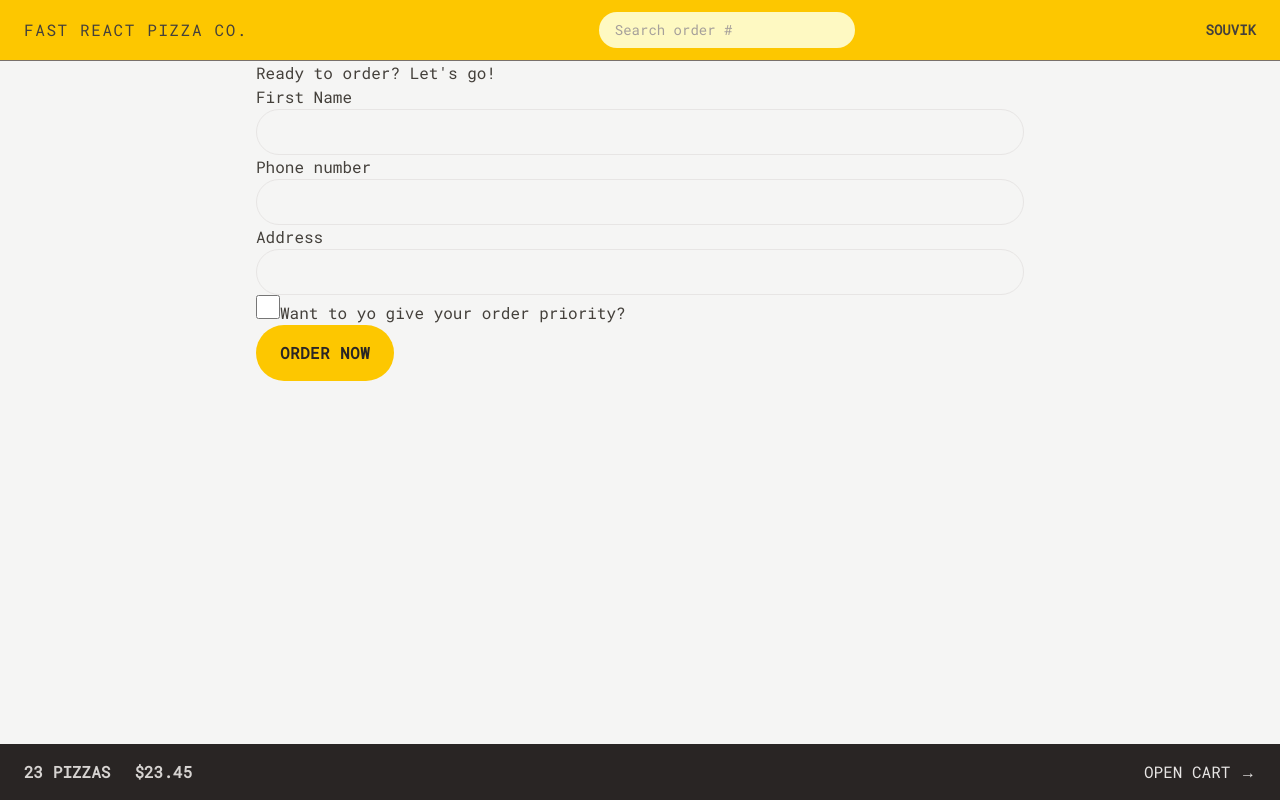
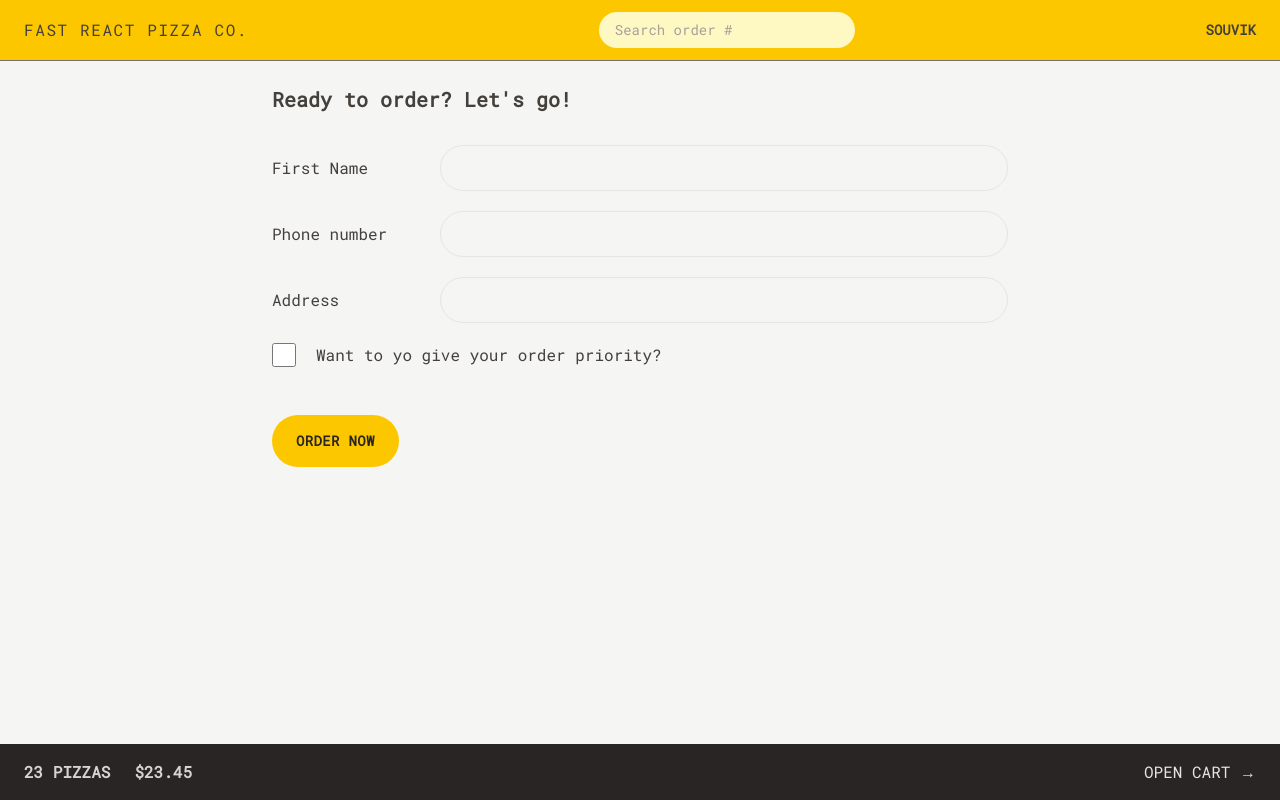
Before and after one commit to souvik-koley/Fast-React-Pizza, a React (Vite) app: page /order/new in a window 1280 px wide. Built offline with nearby package versions, Linux system fonts and the light colour scheme; a web font is replaced by a local one.

Commit message:
Order Form Css Add Also Fav Icon Add

```diff
--- a/src/features/order/CreateOrder.jsx
+++ b/src/features/order/CreateOrder.jsx
@@ -43,31 +43,31 @@
   const cart = fakeCart;
 
   return (
-    <div>
-      <h2>Ready to order? Let's go!</h2>
+    <div className="px-4 py-6">
+      <h2 className="mb-8 text-xl font-semibold">Ready to order? Let's go!</h2>
 
       <Form method="POST">
-        <div>
-          <label>First Name</label>
-          <input className="input" type="text" name="customer" required />
+        <div className="mb-5 flex flex-col gap-2 sm:flex-row sm:items-center">
+          <label className="sm:basis-40">First Name</label>
+          <input className="input grow" type="text" name="customer" required />
         </div>
 
-        <div>
-          <label>Phone number</label>
-          <div>
-            <input className="input" type="tel" name="phone" required />
-          </div>
-          {formErrors?.phone && <p>{formErrors.phone}</p>}
-        </div>
-
-        <div>
-          <label>Address</label>
-          <div>
-            <input className="input" type="text" name="address" required />
+        <div className="mb-5 flex flex-col gap-2 sm:flex-row sm:items-center">
+          <label className="sm:basis-40">Phone number</label>
+          <div className="grow">
+            <input className="input w-full" type="tel" name="phone" required />
+            {formErrors?.phone && <p className="text-xs mt-2 text-red-700 bg-red-100 p-2 rounded-md">{formErrors.phone}</p>}
           </div>
         </div>
 
-        <div>
+        <div className="mb-5 flex flex-col gap-2 sm:flex-row sm:items-center">
+          <label className="sm:basis-40">Address</label>
+          <div className="grow">
+            <input className="input w-full" type="text" name="address" required />
+          </div>
+        </div>
+
+        <div className="mb-12 flex gap-5 itams-center">
           <input
             className="h-6 w-6 accent-yellow-400 focus:ring focus:ring-yellow-400 focus:ring-offset-2 focus:outline-none"
             type="checkbox"
@@ -76,7 +76,7 @@
             // value={withPriority}
             // onChange={(e) => setWithPriority(e.target.checked)}
           />
-          <label htmlFor="priority">Want to yo give your order priority?</label>
+          <label htmlFor="priority" className="font-medium">Want to yo give your order priority?</label>
         </div>
 
         <div>
--- a/src/index.css
+++ b/src/index.css
@@ -13,7 +13,7 @@
 
 @layer components {
   .input {
-    @apply w-full rounded-full border border-stone-200 px-4 py-2 text-sm transition-all duration-300 placeholder:text-stone-400 focus:ring focus:ring-yellow-400 focus:outline-none md:px-6 md:py-3;
+    @apply  rounded-full border border-stone-200 px-4 py-2 text-sm transition-all duration-300 placeholder:text-stone-400 focus:ring focus:ring-yellow-400 focus:outline-none md:px-6 md:py-3;
   }
 
   /* https://dev.to/afif/i-made-100-css-loaders-for-your-next-project-4eje */
--- a/src/ui/Button.jsx
+++ b/src/ui/Button.jsx
@@ -2,13 +2,13 @@
 
 export default function Button({ children, disabled, to, type }) {
   const base =
-    "inline-block rounded-full bg-yellow-400 font-semibold tracking-wide text-stone-800 uppercase transition-colors duration-300 hover:bg-yellow-300 focus:bg-yellow-300 focus:ring focus:ring-yellow-300 focus:ring-offset-2 focus:outline-none disabled:cursor-not-allowed";
+    "inline-block text-sm rounded-full bg-yellow-400 font-semibold tracking-wide text-stone-800 uppercase transition-colors duration-300 hover:bg-yellow-300 focus:bg-yellow-300 focus:ring focus:ring-yellow-300 focus:ring-offset-2 focus:outline-none disabled:cursor-not-allowed";
 
   const styles = {
     primary: base + " px-4 py-3 md:px-6 md:py-4",
     small: base + " px-4 py-2 md:px-5 md:py-2.5 text-xs",
     secondary:
-      "inline-block rounded-full border-2 border-stone-300 font-semibold tracking-wide text-stone-400 uppercase transition-colors duration-300 hover:bg-stone-300 hover:text-stone-800 focus:text-stone-800 focus:bg-stone-300 focus:ring focus:ring-stone-200 focus: ring-offset-2 focus:outline-none disabled:cursor-not-allowed px-4 py-2.5 md:px-6 md:py-3.5",
+      "inline-block text-sm rounded-full border-2 border-stone-300 font-semibold tracking-wide text-stone-400 uppercase transition-colors duration-300 hover:bg-stone-300 hover:text-stone-800 focus:text-stone-800 focus:bg-stone-300 focus:ring focus:ring-stone-200 focus: ring-offset-2 focus:outline-none disabled:cursor-not-allowed px-4 py-2.5 md:px-6 md:py-3.5",
   };
 
   if (to)
```
Also changed, not shown: index.html (+2 -2 lines).
